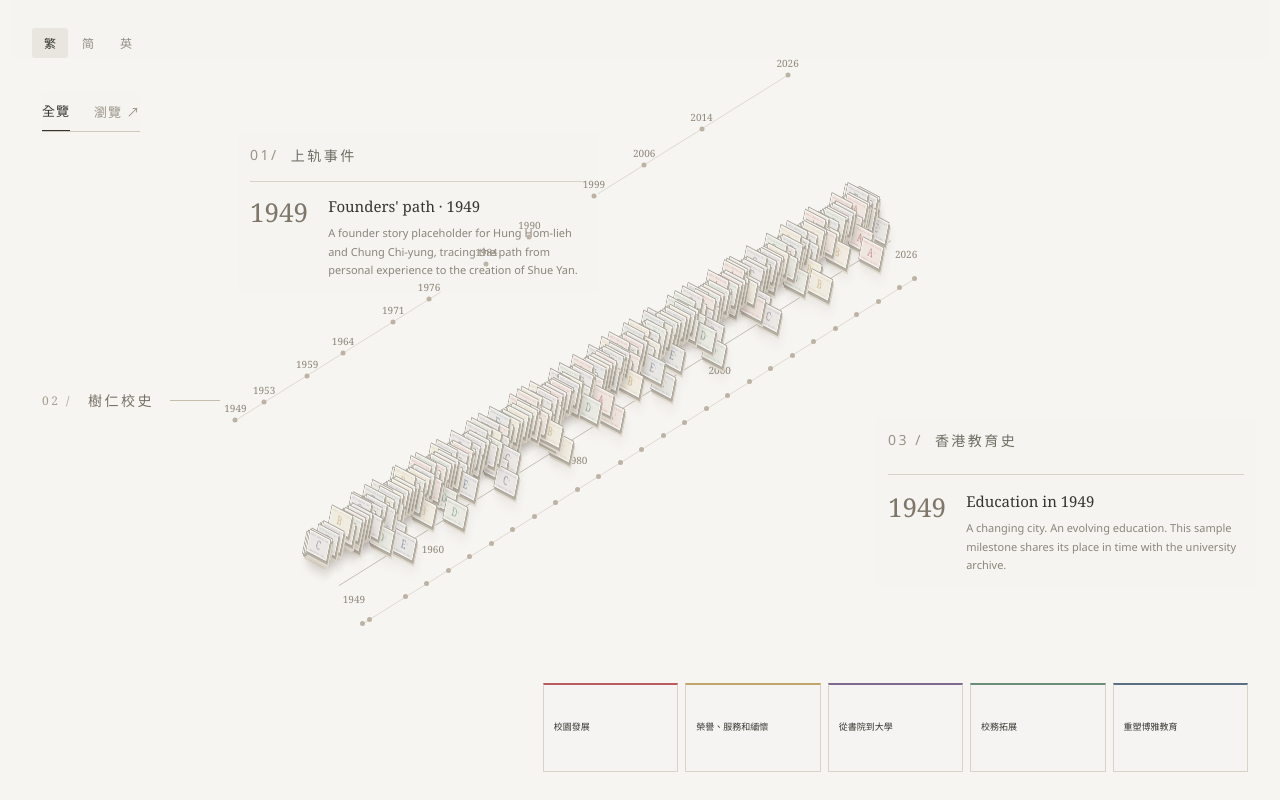
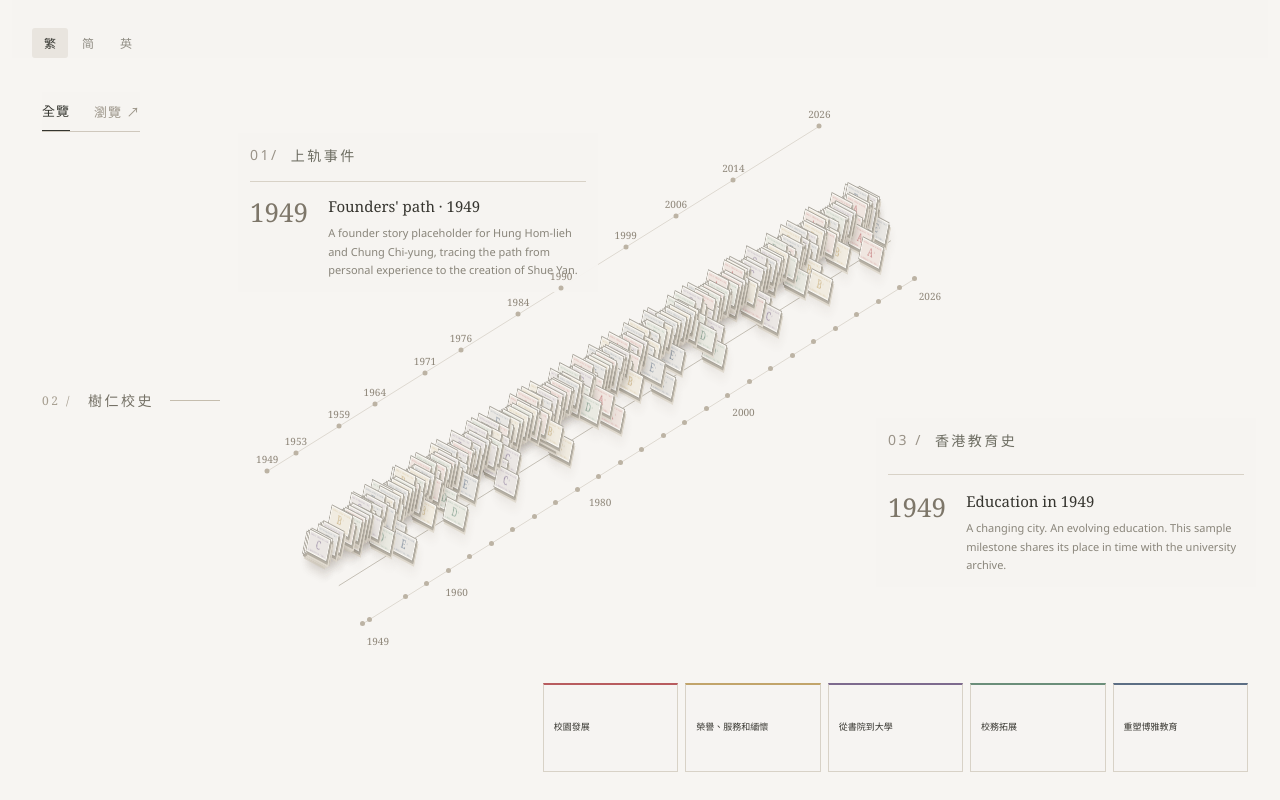
Before and after one commit to xu-ysk/HKSYU-Historical-Timeline, a React (Vite) app: page / in a window 1280 px wide. Built offline with nearby package versions, Linux system fonts and the light colour scheme.

Commit message:
fix: 对齐三条轨道并下移教育史年份

```diff
--- a/src/styles/timeline.css
+++ b/src/styles/timeline.css
@@ -201,7 +201,7 @@ h1 {
 }
 .year-tick {
   position: absolute;
-  transform: translate(4px, 6px);
+  transform: translate(4px, 10px);
   font:
     10px Georgia,
     serif;
--- a/src/timeline/TimelineController.ts
+++ b/src/timeline/TimelineController.ts
@@ -433,21 +433,26 @@ export class TimelineController {
     if (trackPoseKey !== this.lastTrackPoseKey) {
       this.lastTrackPoseKey = trackPoseKey;
       this.root
-        .querySelectorAll<HTMLElement>('[data-year],[data-education-year],[data-upper-year]')
+        .querySelectorAll<HTMLElement>(
+          '[data-education-label],[data-education-year],[data-upper-year]',
+        )
         .forEach((el) => {
           const lane = el.dataset.upperYear
               ? 'upper'
-              : el.dataset.educationYear
+              : el.dataset.educationYear || el.dataset.educationLabel
                 ? 'education'
                 : 'axis',
-            year = Number(el.dataset.upperYear ?? el.dataset.educationYear ?? el.dataset.year),
+            year = Number(
+              el.dataset.upperYear ?? el.dataset.educationYear ?? el.dataset.educationLabel,
+            ),
             p = anchor(year, lane, this.view, this.values);
           el.style.left = p.x + 'px';
           el.style.top = p.y + 'px';
           const visible =
             p.x > 0 && p.x < this.view.width && p.y > 70 && p.y < this.view.height - 160;
           el.style.visibility = visible ? 'visible' : 'hidden';
-          el.tabIndex = lane !== 'axis' && visible && !this.blocked ? 0 : -1;
+          const interactive = Boolean(el.dataset.upperYear || el.dataset.educationYear);
+          el.tabIndex = interactive && visible && !this.blocked ? 0 : -1;
           el.style.pointerEvents = this.blocked ? 'none' : '';
         });
       this.root.querySelectorAll<SVGLineElement>('[data-track]').forEach((el) => {
--- a/src/timeline/TimelineScene.tsx
+++ b/src/timeline/TimelineScene.tsx
@@ -122,9 +122,14 @@ export function TimelineScene({
       ))}
       <div className="detail-scrim" hidden />
       {[1949, 1960, 1980, 2000, endYear].map((year) => {
-        const p = anchor(year, 'axis', view, values);
+        const p = anchor(year, 'education', view, values);
         return (
-          <span key={year} className="year-tick" style={{ left: p.x, top: p.y }} data-year={year}>
+          <span
+            key={year}
+            className="year-tick"
+            style={{ left: p.x, top: p.y }}
+            data-education-label={year}
+          >
             {year}
           </span>
         );
--- a/src/timeline/layout.ts
+++ b/src/timeline/layout.ts
@@ -50,7 +50,10 @@ export function anchor(year: number, lane: TimelineLane, view: Viewport, values:
   const a = length.overview * (u - 0.5),
     b = length.browse * (u - values.focus);
   const q = lerp(a, b + config.gap * Math.tanh(b / config.gapSoftness), values.zoom);
-  const offset = lane === 'upper' ? -170 : lane === 'school' ? -20 : lane === 'education' ? 70 : 25;
+  // Keep the three parallel rails evenly spaced around the school photo rail.
+  // The normal offsets are -110 (upper), -20 (photos), and 70 (education),
+  // so each adjacent rail is separated by the same 90px distance.
+  const offset = lane === 'upper' ? -110 : lane === 'school' ? -20 : lane === 'education' ? 70 : 25;
   return {
     x: view.width * 0.47 + direction.x * q + normal.x * offset,
     y: view.height * 0.49 + direction.y * q + normal.y * offset,
```
Also changed, not shown: 1 other file (tests, documents, lock files or other folders).
